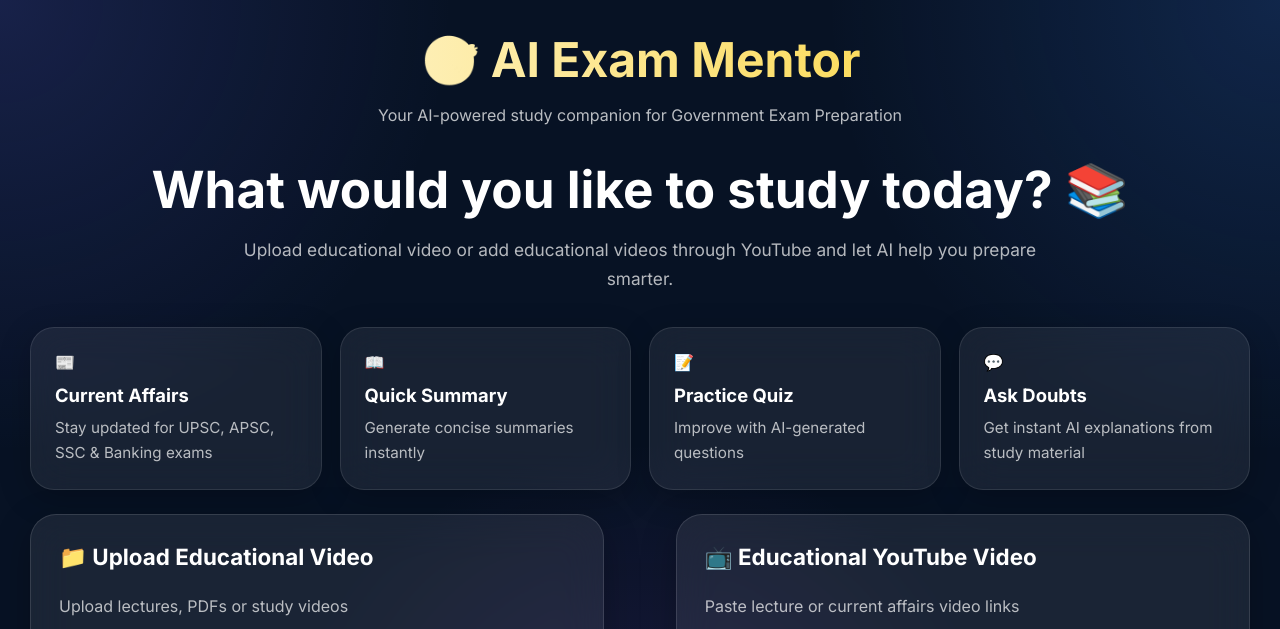
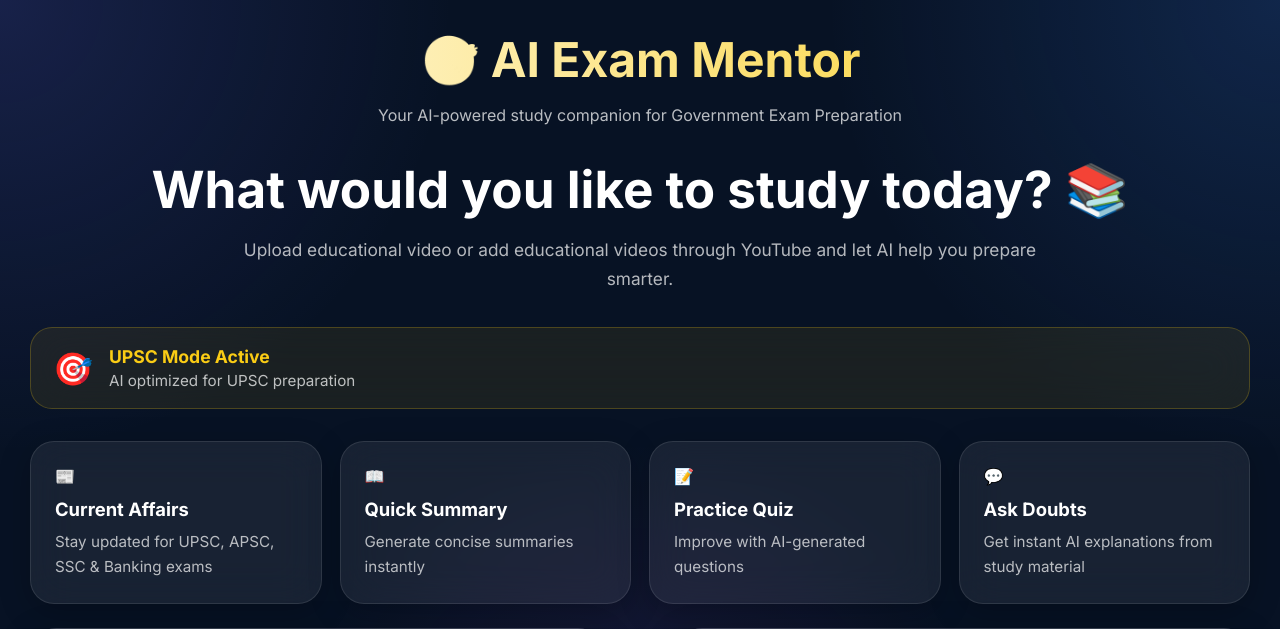
Before and after one commit to AnkuranKh/AI-teacher, a FastAPI app: page /app?exam=upsc in a window 1280 px wide. Shown: the top 629 px of the page. Run offline with FastAPI, Linux system fonts and the light colour scheme.

Commit message:
UX added for customized government exam preparation

```diff
--- a/app.py
+++ b/app.py
@@ -205,7 +205,10 @@ def landing(request: Request):
 
 
 @app.get("/app", response_class=HTMLResponse)
-def home(request: Request):
+def app_page(
+    request: Request,
+    exam: str = "upsc"
+):
 
     global GLOBAL_CHUNKS
     global CHAT_HISTORY
@@ -216,7 +219,7 @@ def home(request: Request):
     # refresh means no video loaded in UI
     VIDEO_UPLOADED = False
 
-    # restore previous chunks after refresh/restart
+    # restore previous chunks
     if (
         not GLOBAL_CHUNKS
         and os.path.exists(
@@ -242,9 +245,28 @@ def home(request: Request):
             )
         )
 
+    # exam display mapping
+    exam_names = {
+        "upsc": "UPSC",
+        "apsc": "APSC",
+        "ssc": "SSC",
+        "banking": "Banking",
+        "railway": "Railway",
+        "adre": "ADRE"
+    }
+
+    selected_exam = exam_names.get(
+        exam.lower(),
+        "UPSC"
+    )
+
     return templates.TemplateResponse(
         "index.html",
-        {"request": request}
+        {
+            "request": request,
+            "selected_exam":
+                selected_exam
+        }
     )
 
 
--- a/static/style.css
+++ b/static/style.css
@@ -80,6 +80,56 @@ body {
     max-width: 800px;
     margin: auto;
     line-height: 1.7;
+}
+
+
+/* ---------- EXAM BANNER ---------- */
+
+.exam-banner {
+    display: flex;
+    align-items: center;
+    gap: 16px;
+    background: rgba(250, 204, 21, 0.08);
+    border: 1px solid rgba(250, 204, 21, 0.22);
+    backdrop-filter: blur(20px);
+    padding: 18px 22px;
+    border-radius: 22px;
+    margin-bottom: 8px;
+}
+
+.exam-banner-icon {
+    font-size: 2rem;
+}
+
+.exam-banner h3 {
+    margin: 0;
+    color: #facc15;
+    font-size: 1.1rem;
+}
+
+.exam-banner p {
+    margin: 4px 0 0;
+    color: rgba(255, 255, 255, 0.72);
+    font-size: 0.95rem;
+}
+
+
+/* MOBILE */
+
+@media (max-width:768px) {
+    .exam-banner {
+        padding: 16px;
+        border-radius: 18px;
+    }
+    .exam-banner-icon {
+        font-size: 1.7rem;
+    }
+    .exam-banner h3 {
+        font-size: 1rem;
+    }
+    .exam-banner p {
+        font-size: 0.9rem;
+    }
 }
 
 
--- a/templates/index.html
+++ b/templates/index.html
@@ -43,7 +43,29 @@
             </p>
 
         </div>
+        <!-- EXAM MODE BADGE -->
 
+<div class="exam-banner">
+
+    <div class="exam-banner-icon">
+        🎯
+    </div>
+
+    <div>
+
+        <h3>
+            {{ selected_exam }} Mode Active
+        </h3>
+
+        <p>
+            AI optimized for
+            {{ selected_exam }}
+            preparation
+        </p>
+
+    </div>
+
+</div>
         <!-- FEATURE CARDS -->
         <div class="feature-row">
 
```
